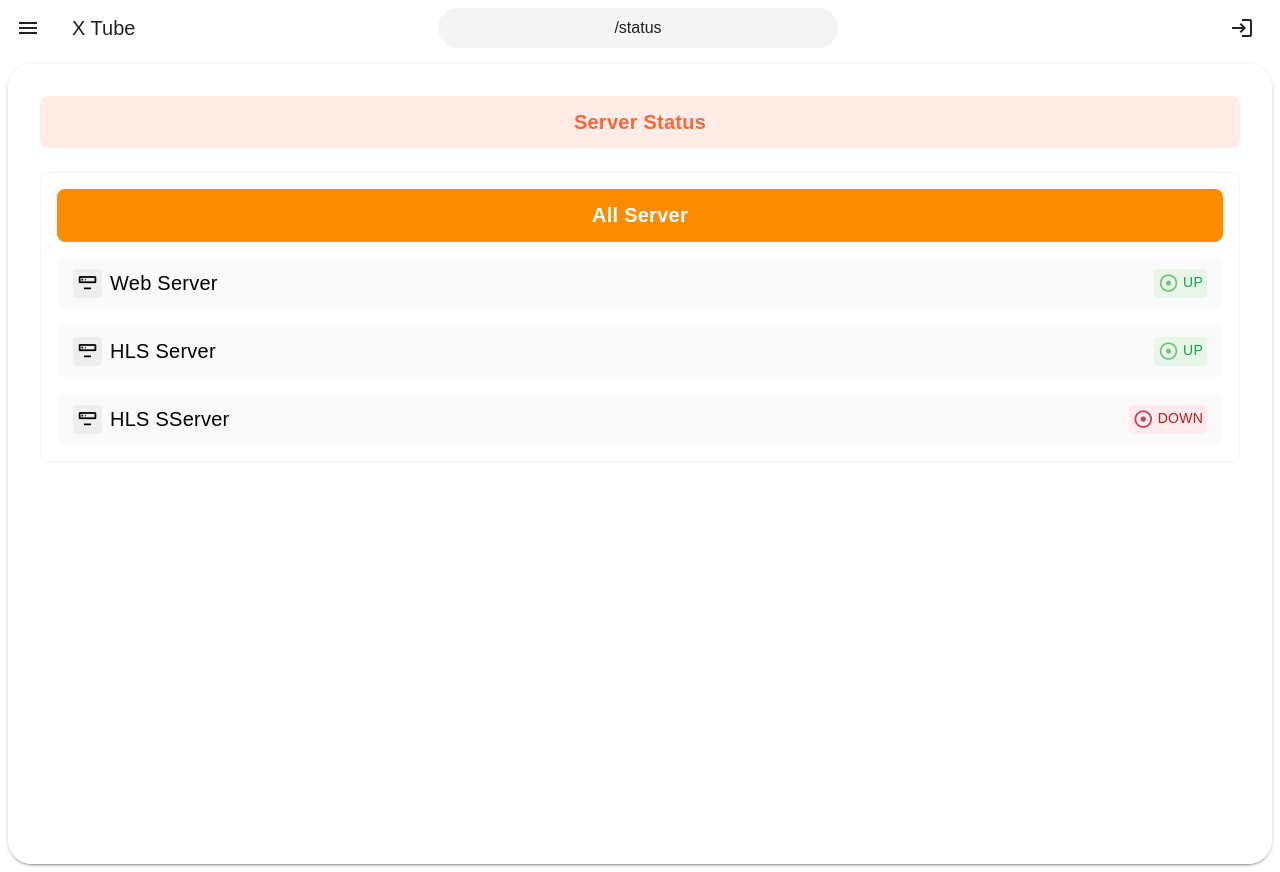
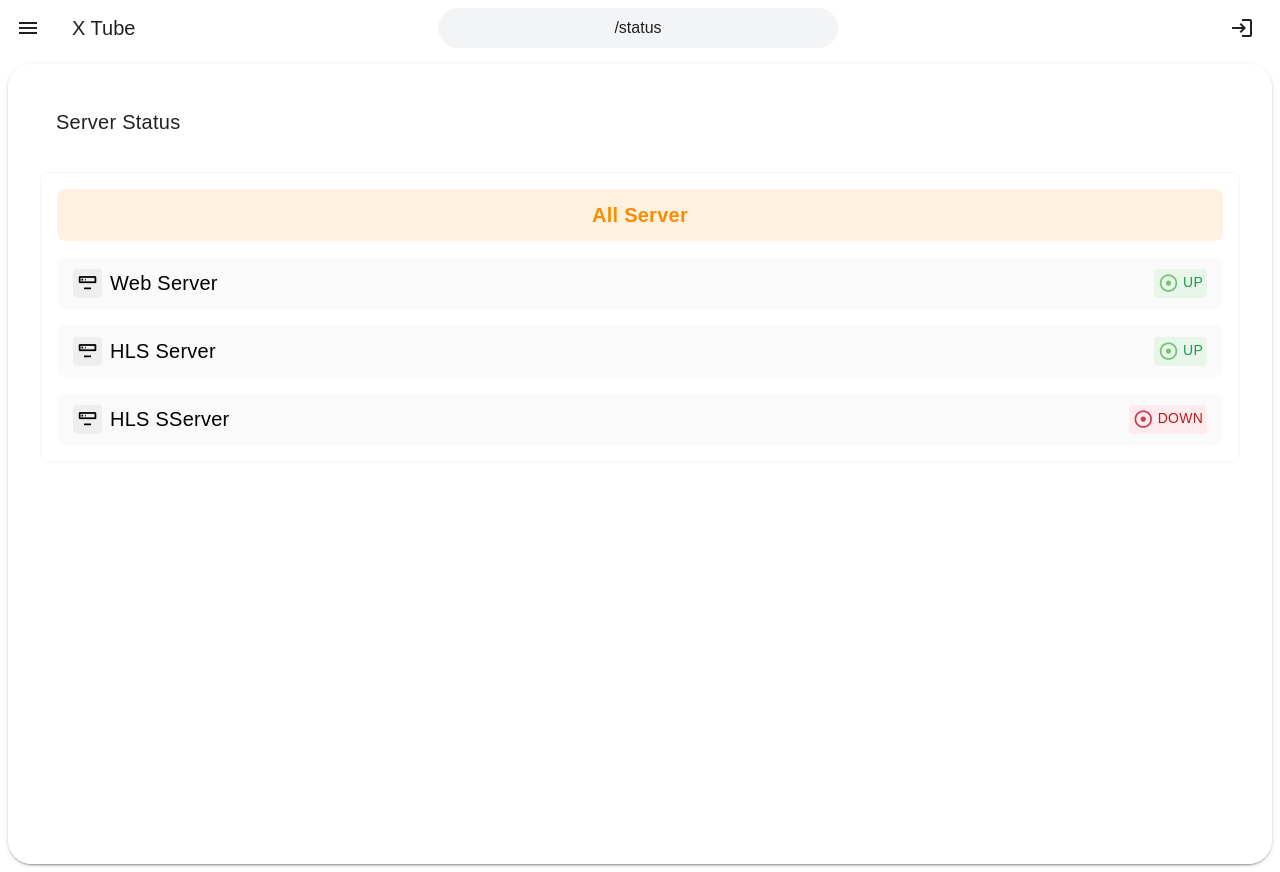
Before and after one commit to SupaschaiPh/Norwor, a Nuxt app: page /status in a window 1280 px wide. Built offline with nearby package versions, Linux system fonts and the light colour scheme.

Commit message:
feat: demo message

```diff
--- a/pages/index.vue
+++ b/pages/index.vue
@@ -4,11 +4,20 @@ import colors from "vuetify/util/colors";
 const channelName = ref("Admin");
 const channelSubtitle = ref("Admin@admin.com");
 
-const videoTitle = ref('Sunday Morning - Vintage "La La Land" Style Maroon 5 Cover ft. Addie Hamilton');
+const videoTitle = ref(
+  'Sunday Morning - Vintage "La La Land" Style Maroon 5 Cover ft. Addie Hamilton'
+);
 
 const videoDesc = ref(
   "Lorem ipsum dolor sit amet, consectetur adipiscing elit, sed do eiusmod tempor incididunt ut labore et dolore magna aliqua. Cras fermentum odio eu feugiat pretium. Quis blandit turpis cursus in hac habitasse platea dictumst. Id consectetur purus ut faucibus pulvinar elementum integer. Suspendisse in est ante in nibh mauris cursus mattis molestie. Enim nunc faucibus a pellentesque sit amet porttitor. Ipsum dolor sit amet consectetur adipiscing. Aliquet nibh praesent tristique magna sit amet. Lacus sed turpis tincidunt id. Nunc scelerisque viverra mauris in. Adipiscing vitae proin sagittis nisl rhoncus."
 );
+const message = ref("")
+const chats = ref(["Hello World"]);
+
+const onSendmessageHandler = function(){
+  chats.value.push(message.value)
+  message.value = ""
+}
 </script>
 <template>
   <div class="p-[2rem]">
@@ -46,18 +55,36 @@ const videoDesc = ref(
       <div class="lg:w-4/12 lg:px-3">
         <v-card class="h-full relative" title="ChitChat" rounded="xl">
           <v-card-text class="flex flex-col gap-2">
-            <v-card flat :color="colors.grey.lighten4" rounded="lg" subtitle="e"></v-card>
-            <v-card flat :color="colors.grey.lighten4" rounded="lg" subtitle="e"></v-card>
-
+            <div v-for="message in chats">
+              <v-card
+                flat
+                :color="colors.grey.lighten4"
+                rounded="lg"
+                :subtitle="message"
+              ></v-card>
+            </div>
           </v-card-text>
-          <div class=" lg:absolute bottom-0 w-full">
+          <div class="lg:absolute bottom-0 w-full">
             <v-card-text>
-              <div class="w-full flex gap-2 ">
+              <div class="w-full flex gap-2">
                 <span class="w-full">
-                <v-text-field color="primary" rounded="lg" density="compact" label="Message" variant="outlined"></v-text-field>
-              </span>
+                  <v-text-field
+                    color="primary"
+                    rounded="lg"
+                    density="compact"
+                    label="Message"
+                    variant="outlined"
+                    v-model="message"
+                  ></v-text-field>
+                </span>
                 <span>
-                  <v-btn  color="primary" flat rounded="lg" append-icon="mdi-send-outline" ></v-btn>
+                  <v-btn
+                    color="primary"
+                    flat
+                    rounded="lg"
+                    append-icon="mdi-send-outline"
+                    @click="onSendmessageHandler"
+                  ></v-btn>
                 </span>
               </div>
             </v-card-text>
--- a/pages/status/index.vue
+++ b/pages/status/index.vue
@@ -11,7 +11,8 @@ const status = ref([
     title: "HLS Server",
     status_code: 200,
     status: "ok",
-  },{
+  },
+  {
     title: "HLS SServer",
     status_code: 400,
     status: "ok",
@@ -21,17 +22,21 @@ const status = ref([
 
 <template>
   <div class="p-[2rem] flex flex-col gap-6">
-    <v-card rounded="lg" variant="tonal" color="primary">
-      <v-card-item>
-        <v-card-title
-          ><p class="font-bold text-center">Server Status</p></v-card-title
-        >
-      </v-card-item>
-    </v-card>
+    <v-card flat title="Server Status"> </v-card>
 
     <v-card flat variant="outlined" :color="colors.grey.lighten4" rounded="lg">
       <v-card-text class="flex flex-col gap-4">
-        <v-card rounded="lg" :color="status.every((v)=>Math.floor(v.status_code/100)==2) ? 'success' : 'warning'">
+        <v-card
+          variant="tonal"
+          rounded="lg"
+          :color="
+            status.every((v) => Math.floor(v.status_code / 100) == 2)
+              ? 'success'
+              : status.some((v) => Math.floor(v.status_code / 100) == 2)
+              ? 'warning'
+              : 'error'
+          "
+        >
           <v-card-item>
             <v-card-title
               ><p class="font-bold text-center">All Server</p></v-card-title
```
